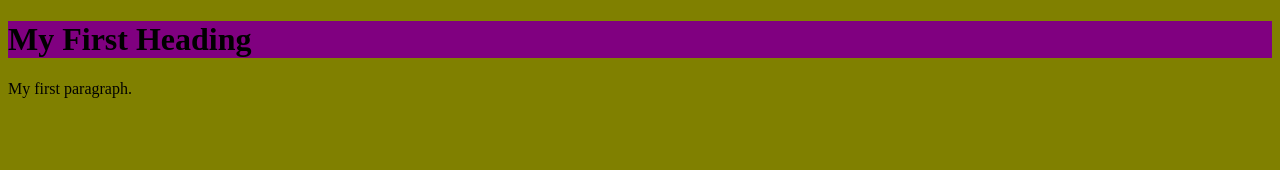
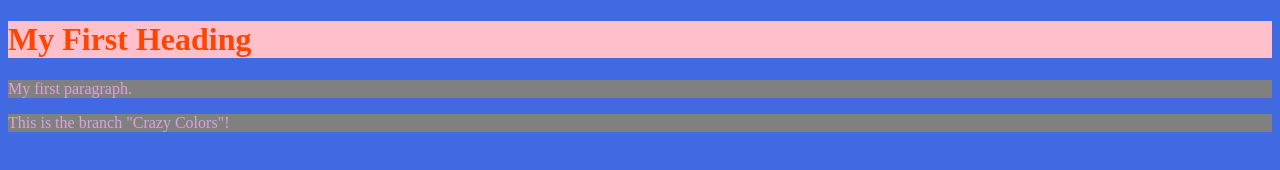
Before and after one commit to andrescassano/repository-test, a plain HTML site: page index.html in a window 1280 px wide. Drawn offline with Linux system fonts and the light colour scheme.

Commit message:
add better styling and a paragraph

```diff
--- a/index.html
+++ b/index.html
@@ -8,6 +8,9 @@
 <body>
     <h1>My First Heading</h1>
     <p>My first paragraph.</p>
+    <p>
+        This is the branch "Crazy Colors"!
+    </p>
     <script src="app.js"></script>
 </body>
 
--- a/style.css
+++ b/style.css
@@ -1,7 +1,13 @@
 body {
-    background-color: olive;
+    background-color: royalblue;
 }
 
 h1 {
-    background-color: purple;
+    background-color: pink;
+    color: orangered;
 }
+
+p {
+    background-color: grey;
+    color: plum;
+}
```
